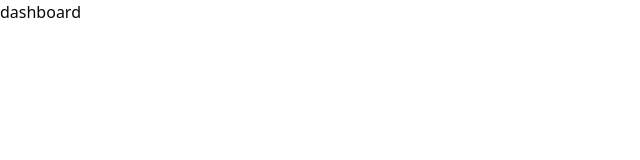
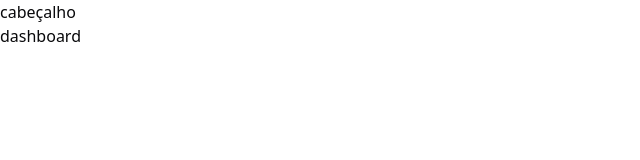
Before and after one commit to Jecilia/pizza-shop-web, a React (Vite) app: page / in a window 1280 px wide. Shown: the top 160 px of the page, without its empty margins (0-640 px from the left). Built offline with nearby package versions, Linux system fonts and the light colour scheme.

Commit message:
application layouts

```diff
--- /dev/null
+++ b/src/pages/_layout/app.tsx
@@ -0,0 +1,12 @@
+import { Outlet } from "react-router-dom";
+
+export function AppLayout() {
+  return (
+    <div>
+      <h1>cabeçalho</h1>
+      <div>
+        <Outlet />
+      </div>
+    </div>
+  );
+}
--- /dev/null
+++ b/src/pages/_layout/auth.tsx
@@ -0,0 +1,12 @@
+import { Outlet } from "react-router-dom";
+
+export function AuthLayout() {
+  return (
+    <div>
+      <h1>autenticação</h1>
+      <div>
+        <Outlet />
+      </div>
+    </div>
+  );
+}
```
Also changed, not shown: src/routes.tsx (+13 -2 lines).
